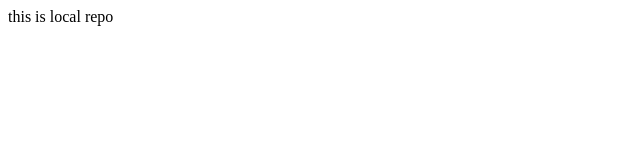
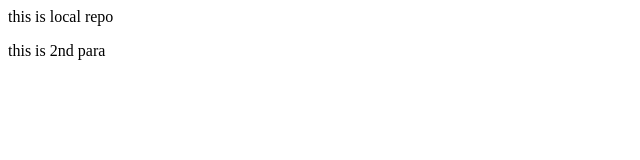
Before and after one commit to rutuja-wagh26/LocalRepo, a plain HTML site: page index.html in a window 1280 px wide. Shown: the full height of the page, 0-640 px from the left. Drawn offline with Linux system fonts and the light colour scheme.

Commit message:
modified mybranch1

```diff
--- a/index.html
+++ b/index.html
@@ -1 +1,2 @@
 <p> this is local repo </p>
+<p> this is 2nd para</p>
```
